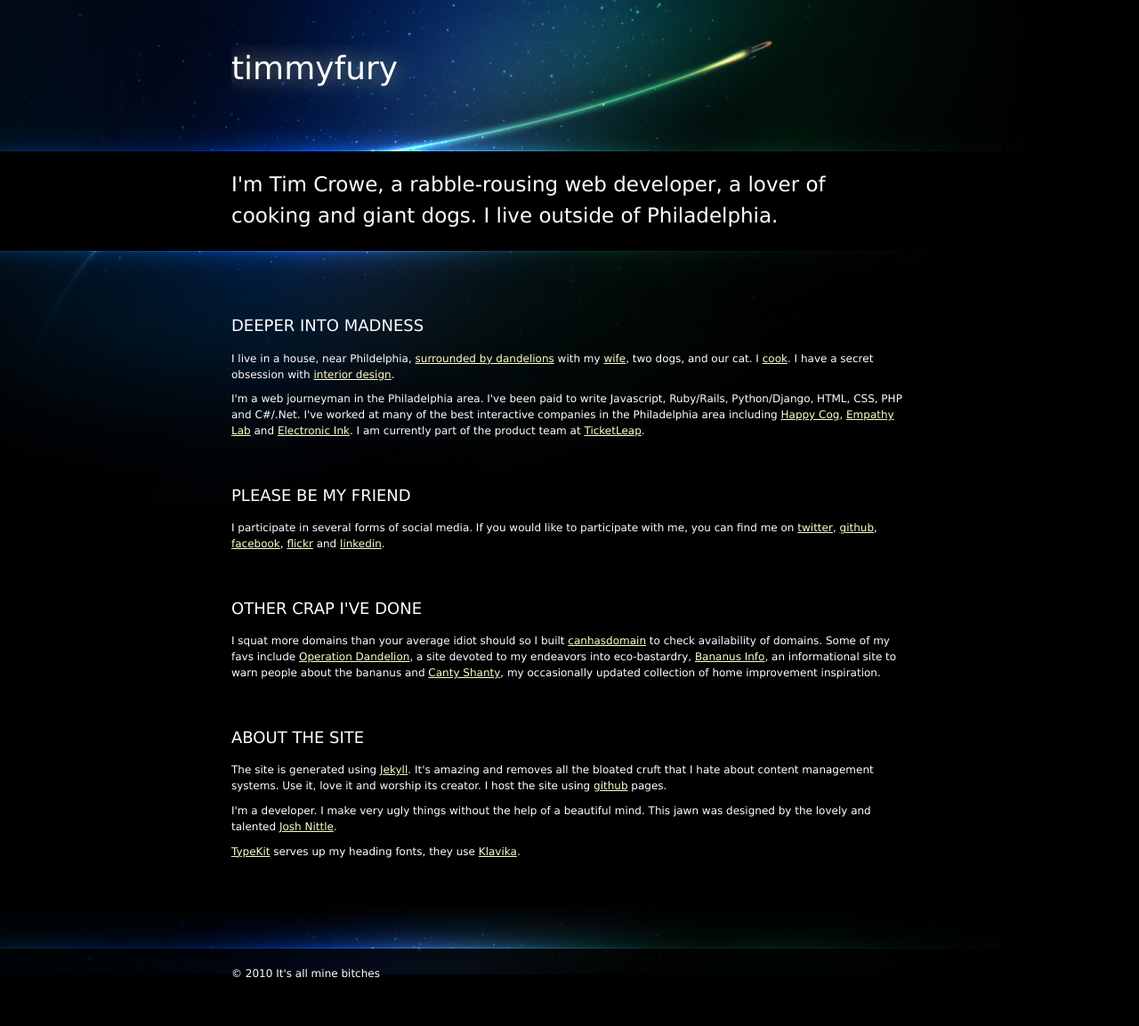
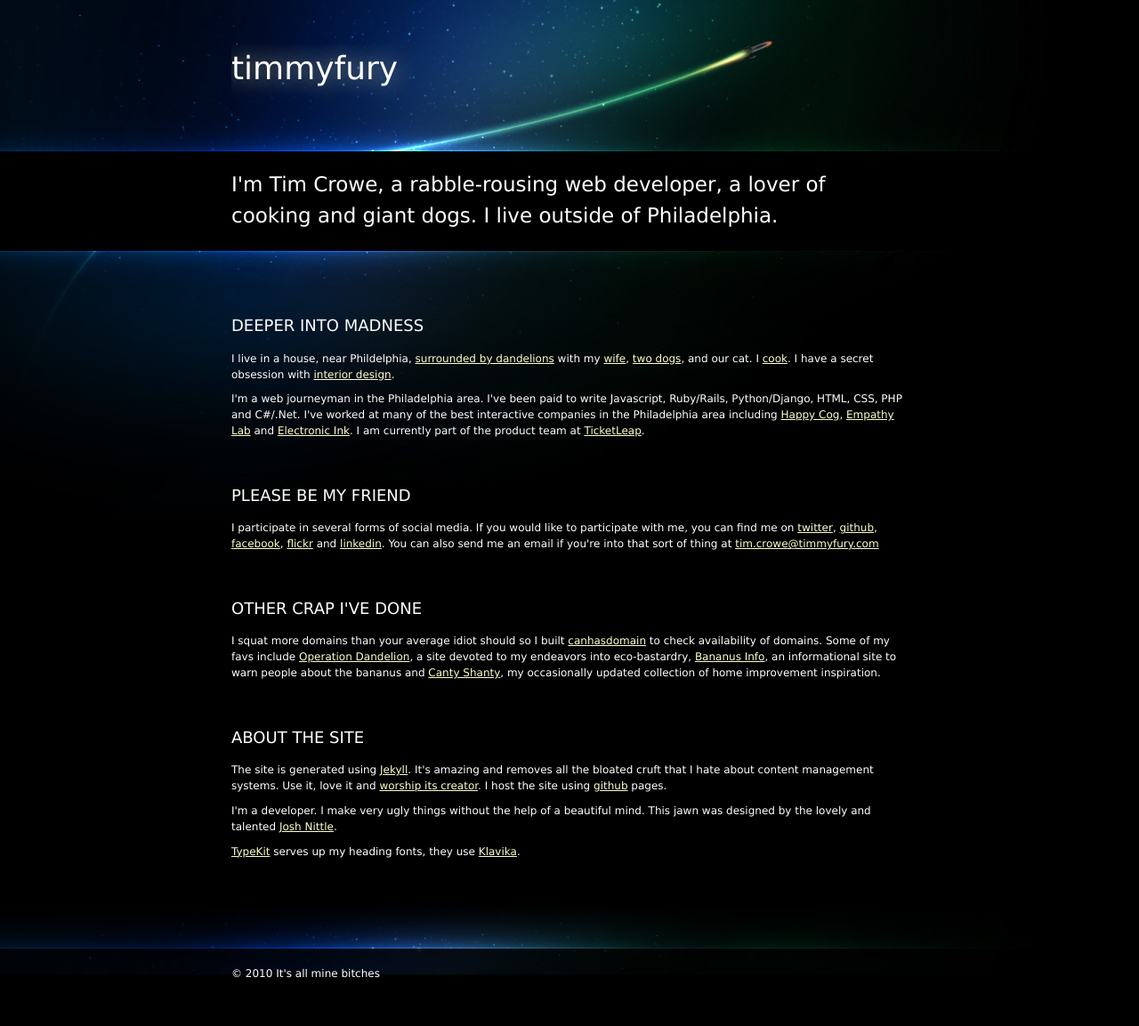
Before and after one commit to timmyfury/timmyfury.github.com, a Jekyll site: the page built from index.html, in a window 1280 px wide. Shown: the whole page at 89% size. Built offline with Jekyll 4.4.1, drawn with Linux system fonts in a browser that asks for light colours.

Commit message:
updated some links

```diff
--- a/index.html
+++ b/index.html
@@ -5,13 +5,13 @@ summary: I'm Tim Crowe, a rabble-rousing web developer, a lover of cooking and g
 
 <div class="section" id="deeper-into-madness">
 	<h3>Deeper Into Madness</h3>
-	<p>I live in a house, near Phildelphia, <a href="http://operationdandelion.com">surrounded by dandelions</a> with my <a href="http://trisheller.com">wife</a>, two dogs, and our cat. I <a href="http://eatingcrowe.com">cook</a>. I have a secret obsession with <a href="http://cantyshanty.com">interior design</a>.</p>
+	<p>I live in a house, near Phildelphia, <a href="http://operationdandelion.com">surrounded by dandelions</a> with my <a href="http://trisheller.com">wife</a>, <a href="http://twogiantretards.com/">two dogs</a>, and our cat. I <a href="http://eatingcrowe.com">cook</a>. I have a secret obsession with <a href="http://cantyshanty.com">interior design</a>.</p>
 	<p>I'm a web journeyman in the Philadelphia area. I've been paid to write Javascript, Ruby/Rails, Python/Django, HTML, CSS, PHP and C#/.Net. I've worked at many of the best interactive companies in the Philadelphia area including <a href="http://happycog.com">Happy Cog</a>, <a href="http://www.empathylab.com/">Empathy Lab</a> and <a href="http://electronicink.com/">Electronic Ink</a>. I am currently part of the product team at <a href="http://www.ticketleap.com/">TicketLeap</a>.</p>
 </div>
 
 <div class="section" id="social-media">
 	<h3>Please Be My Friend</h3>
-	<p>I participate in several forms of social media. If you would like to participate with me, you can find me on <a href="http://twitter.com/timmyfury">twitter</a>, <a href="http://github.com/timmyfury">github</a>, <a href="http://www.facebook.com/timcrowe">facebook</a>, <a href="http://www.flickr.com/people/timmyfury">flickr</a> and <a href="http://www.linkedin.com/in/timcrowe">linkedin</a>.</p>
+	<p>I participate in several forms of social media. If you would like to participate with me, you can find me on <a href="http://twitter.com/timmyfury">twitter</a>, <a href="http://github.com/timmyfury">github</a>, <a href="http://www.facebook.com/timmyfury">facebook</a>, <a href="http://www.flickr.com/people/timmyfury">flickr</a> and <a href="http://www.linkedin.com/in/timmyfury">linkedin</a>. You can also send me an email if you're into that sort of thing at <a href="mailto:tim.crowe@timmyfury.com">tim.crowe@timmyfury.com</a></p>
 </div>
 
 <div class="section" id="other-crap">
@@ -21,7 +21,7 @@ summary: I'm Tim Crowe, a rabble-rousing web developer, a lover of cooking and g
 
 <div class="section" id="about-the-site">
 	<h3>About the site</h3>
-	<p>The site is generated using <a href="http://github.com/mojombo/jekyll">Jekyll</a>. It's amazing and removes all the bloated cruft that I hate about content management systems. Use it, love it and worship its creator. I host the site using <a href="http://github.com/">github</a> pages.</p>
+	<p>The site is generated using <a href="http://github.com/mojombo/jekyll">Jekyll</a>. It's amazing and removes all the bloated cruft that I hate about content management systems. Use it, love it and <a href="http://tom.preston-werner.com/">worship its creator</a>. I host the site using <a href="http://github.com/">github</a> pages.</p>
 	<p>I'm a developer. I make very ugly things without the help of a beautiful mind. This jawn was designed by the lovely and talented <a href="http://joshnittle.com/">Josh Nittle</a>.</p>
 	<p><a href="http://typekit.com/">TypeKit</a> serves up my heading fonts, they use <a href="http://processtypefoundry.com/fonts/klavika/">Klavika</a>.</p>
 </div>
```
